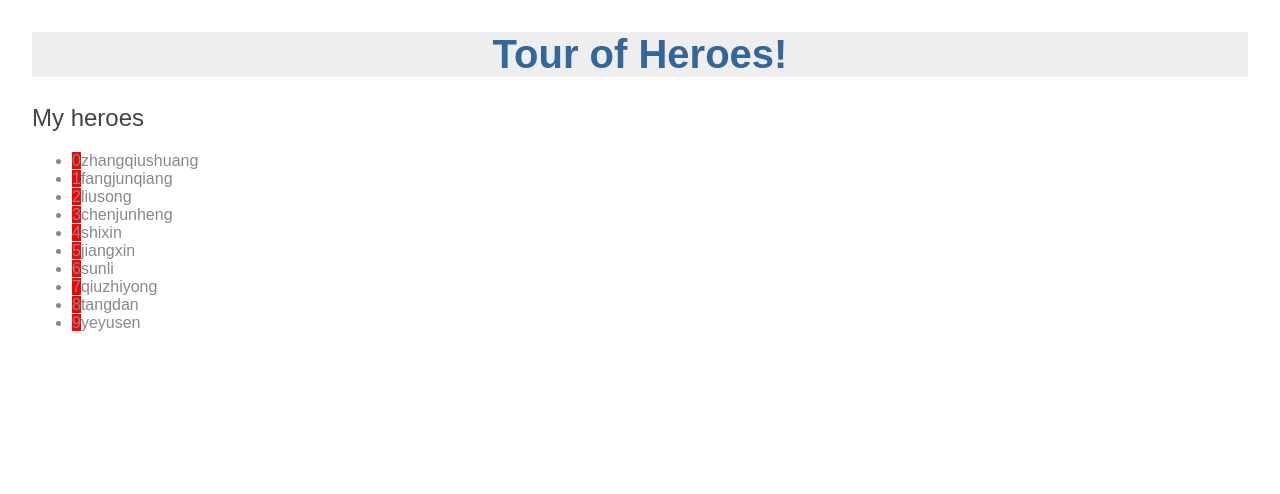
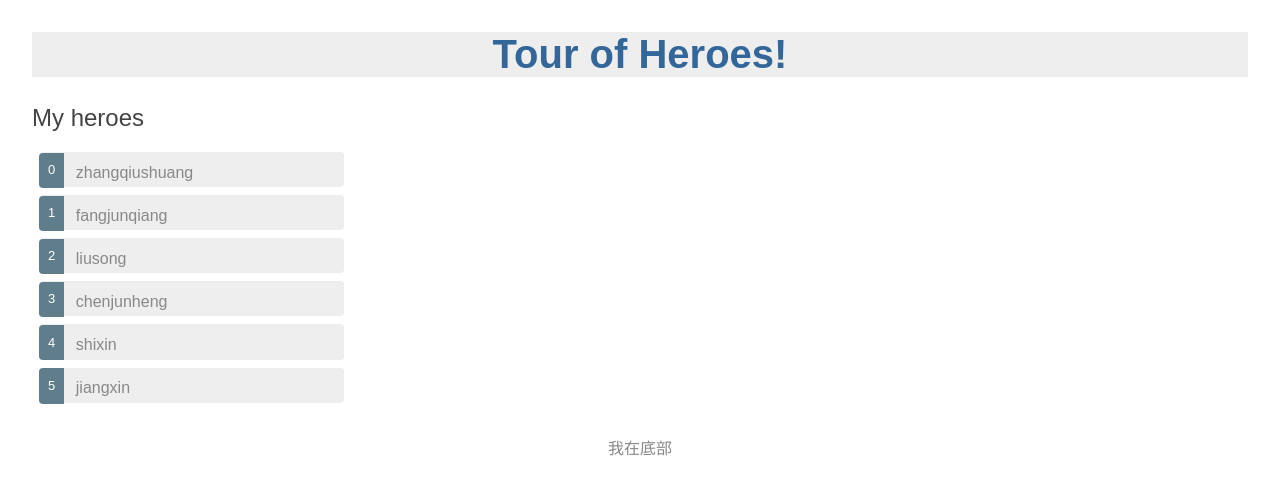
Before and after one commit to fangjunqiang0/Hero-Angular, an Angular app: page /heroes in a window 1280 px wide. Shown: the top 494 px of the page. Built offline with nearby package versions, Linux system fonts and the light colour scheme.

Commit message:
英雄详情

```diff
--- a/src/app/heroes/heroes.component.css
+++ b/src/app/heroes/heroes.component.css
@@ -1,3 +1,44 @@
-span {
-    background-color: red;
-}
+/* HeroesComponent's private CSS styles */
+  .selected {
+    background-color: #CFD8DC !important;
+    color: white;
+  }
+  .heroes {
+    margin: 0 0 2em 0;
+    list-style-type: none;
+    padding: 0;
+    width: 20em;
+  }
+  .heroes li {
+    cursor: pointer;
+    position: relative;
+    left: 0;
+    background-color: #EEE;
+    margin: .5em;
+    padding: .3em 0;
+    height: 1.6em;
+    border-radius: 4px;
+  }
+  .heroes li.selected:hover {
+    background-color: #BBD8DC !important;
+    color: white;
+  }
+  .heroes li:hover {
+    color: #607D8B;
+    background-color: #DDD;
+    left: .1em;
+  }
+  .heroes .badge {
+    display: inline-block;
+    font-size: small;
+    color: white;
+    padding: 0.8em 0.7em 0 0.7em;
+    background-color: #607D8B;
+    line-height: 1em;
+    position: relative;
+    left: -1px;
+    top: -4px;
+    height: 1.9em;
+    margin-right: .8em;
+    border-radius: 4px 0 0 4px;
+  }
--- a/src/app/heroes/heroes.component.html
+++ b/src/app/heroes/heroes.component.html
@@ -1,7 +1,21 @@
 <!-- uppercase 字母转换为大写 -->
 <h2>My heroes</h2>
 <ul class="heroes">
-  <li *ngFor="let hero of heroes">
-    <span class="heroes">{{hero.id}}</span>{{hero.name}}
+  <li *ngFor="let hero of heroes" [class.selected]="hero === selectedHero" (click)="onSelected(hero)">
+    <span class="badge">{{hero.id}}</span>{{hero.name}}
   </li>
 </ul>
+
+<div *ngIf="selectedHero">
+  <h2>{{selectedHero.name | uppercase}}</h2>details
+  <div>
+    <span>id:</span>{{selectedHero.id}}
+  </div>
+  <div>
+    <label>name:</label>
+    <input type="text" [(ngModel)]="selectedHero.name" placeholder="name">
+  </div>
+</div>
+<div>
+  <p style="text-align:center">我在底部</p>
+</div>
--- a/src/app/heroes/heroes.component.ts
+++ b/src/app/heroes/heroes.component.ts
@@ -12,9 +12,16 @@
 
   heroes = HEROES;
 
-  constructor() { }
+  selectedHero: Hero;
+
+  constructor() {
+
+   }
 
   ngOnInit() {
   }
 
+  onSelected(hero: Hero): void {
+    this.selectedHero = hero;
+  }
 }
--- a/src/app/mock-heroes.ts
+++ b/src/app/mock-heroes.ts
@@ -6,9 +6,5 @@
     {id: 2, name: 'liusong'},
     {id: 3, name: 'chenjunheng'},
     {id: 4, name: 'shixin'},
-    {id: 5, name: 'jiangxin'},
-    {id: 6, name: 'sunli'},
-    {id: 7, name: 'qiuzhiyong'},
-    {id: 8, name: 'tangdan'},
-    {id: 9, name: 'yeyusen'}
+    {id: 5, name: 'jiangxin'}
 ];
```
